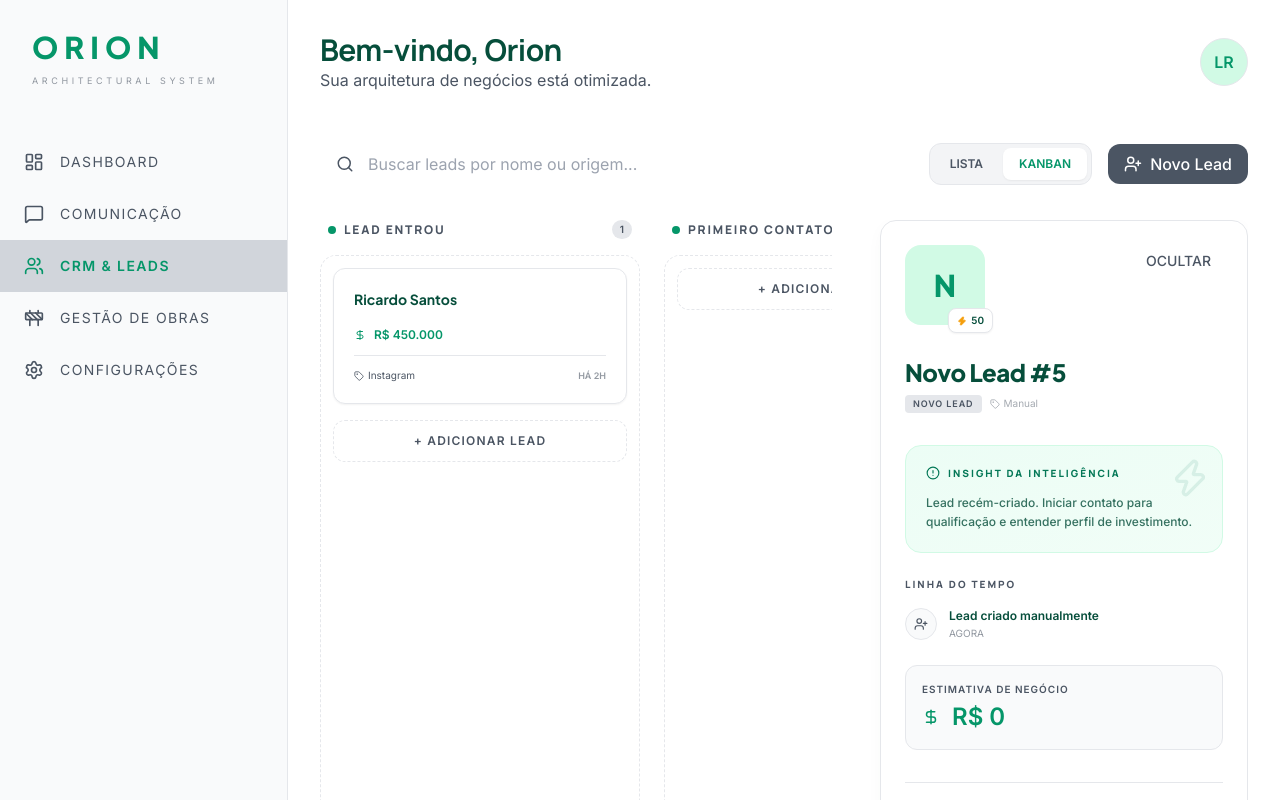
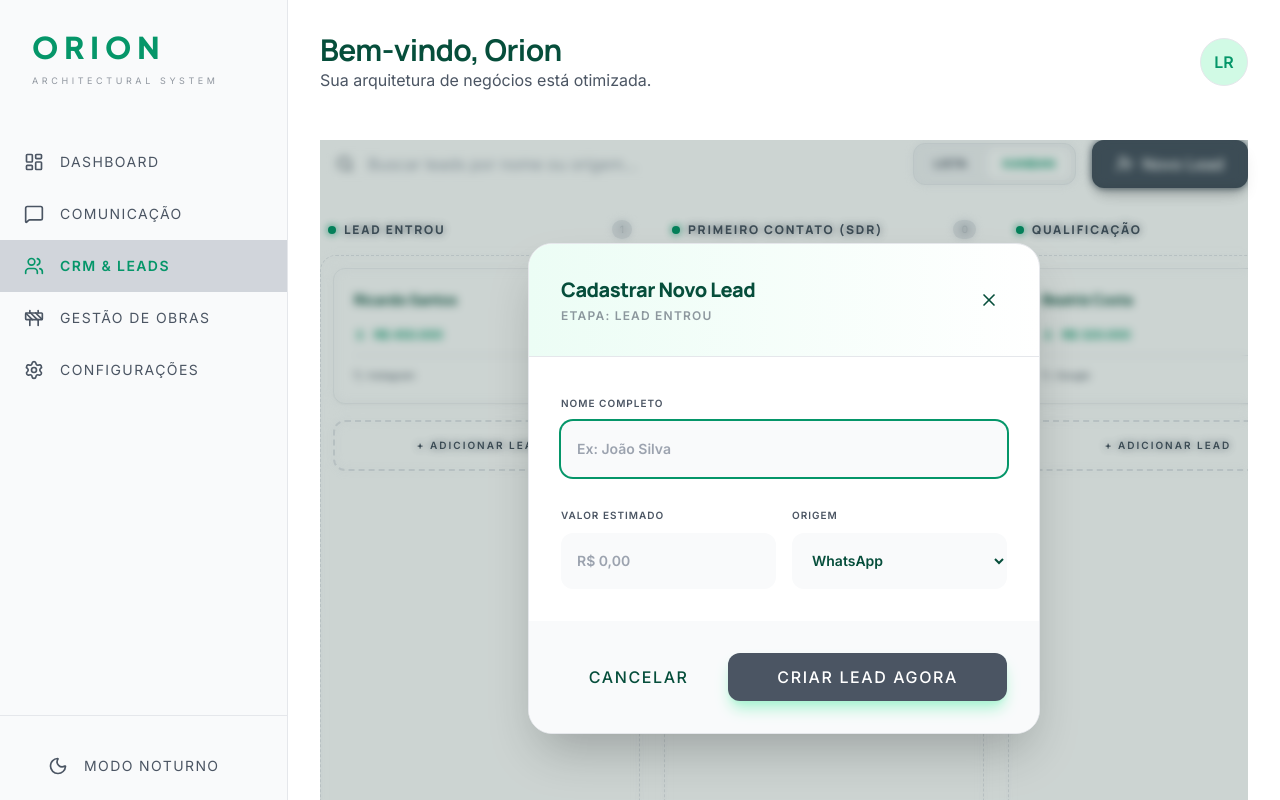
Before and after one commit to leonelbentespro-antares/Construtora-Orion, a React (Vite) app: page /crm in a window 1280 px wide. Both pictures are taken after a click on the button "Novo Lead". Shown: the top 800 px of the page. Built offline with nearby package versions, Linux system fonts and the light colour scheme.

Commit message:
Implementação do sistema de cadastro de leads e integração com funil SDR/Closer

```diff
--- a/src/features/crm/CRM.tsx
+++ b/src/features/crm/CRM.tsx
@@ -108,6 +108,8 @@
   const [selectedLead, setSelectedLead] = useState<any>(null);
   const [view, setView] = useState<'list' | 'kanban'>('kanban');
   const [searchTerm, setSearchTerm] = useState('');
+  const [isAddingLead, setIsAddingLead] = useState(false);
+  const [newLeadForm, setNewLeadForm] = useState({ name: '', value: '', source: 'WhatsApp', status: 'Lead Entrou' });
 
   const [columns, setColumns] = useState([
     { id: 'lead-entrou', title: 'Lead Entrou', status: 'Lead Entrou' },
@@ -159,23 +161,33 @@
   };
 
   const addLead = () => {
-    const newId = leads.length + 1;
+    if (!newLeadForm.name.trim()) return;
+
+    const newId = Math.max(0, ...leads.map(l => l.id)) + 1;
     const newLead = {
       id: newId,
-      name: `Novo Lead #${newId}`,
-      status: 'Novo Lead',
-      value: 'R$ 0',
-      source: 'Manual',
+      name: newLeadForm.name,
+      status: newLeadForm.status,
+      value: newLeadForm.value || 'R$ 0',
+      source: newLeadForm.source,
       lastActivity: 'Agora',
       score: 50,
-      intelligence: "Lead recém-criado. Iniciar contato para qualificação e entender perfil de investimento.",
+      intelligence: "Lead recém-criado manualmente. Iniciar contato para qualificação.",
       activities: [
-        { id: 1, type: 'status', text: 'Lead criado manualmente', time: 'Agora', icon: 'user' }
+        { id: 1, type: 'status', text: 'Lead criado no sistema', time: 'Agora', icon: 'user' }
       ],
       notes: ""
     };
+
     setLeads([newLead, ...leads]);
     setSelectedLead(newLead);
+    setIsAddingLead(false);
+    setNewLeadForm({ name: '', value: '', source: 'WhatsApp', status: 'Lead Entrou' });
+  };
+
+  const openAddLead = (status = 'Lead Entrou') => {
+    setNewLeadForm(prev => ({ ...prev, status }));
+    setIsAddingLead(true);
   };
 
   return (
@@ -207,7 +219,7 @@
               KANBAN
             </button>
           </div>
-          <Button onClick={addLead} variant="primary" size="md" className="flex items-center gap-2 bg-[var(--primary)] text-white">
+          <Button onClick={() => openAddLead()} variant="primary" size="md" className="flex items-center gap-2 bg-[var(--primary)] text-white shadow-lg h-12 px-6">
             <UserPlus size={18} /> Novo Lead
           </Button>
         </div>
@@ -315,7 +327,7 @@
                             </Draggable>
                           ))}
                           {provided.placeholder}
-                          <button onClick={addLead} className="w-full py-3 rounded-xl border border-dashed border-[var(--outline)] text-[var(--on-surface-variant)] text-xs font-bold hover:bg-white hover:border-[var(--primary)] hover:text-[var(--primary)] transition-all uppercase tracking-widest">
+                          <button onClick={() => openAddLead(col.status)} className="w-full py-4 rounded-xl border-2 border-dashed border-[var(--outline)] text-[var(--on-surface-variant)] text-[10px] font-black hover:bg-white hover:border-[var(--primary)] hover:text-[var(--primary)] transition-all uppercase tracking-[0.2em]">
                             + Adicionar Lead
                           </button>
                         </div>
@@ -483,6 +495,77 @@
             </motion.aside>
           )}
         </AnimatePresence>
+
+        {/* Modal Adicionar Lead */}
+        <AnimatePresence>
+          {isAddingLead && (
+            <motion.div
+              initial={{ opacity: 0 }}
+              animate={{ opacity: 1 }}
+              exit={{ opacity: 0 }}
+              className="fixed inset-0 z-[100] flex items-center justify-center p-6 bg-emerald-950/20 backdrop-blur-sm"
+            >
+              <motion.div
+                initial={{ scale: 0.9, opacity: 0, y: 20 }}
+                animate={{ scale: 1, opacity: 1, y: 0 }}
+                exit={{ scale: 0.9, opacity: 0, y: 20 }}
+                className="w-full max-w-lg bg-[var(--surface)] rounded-3xl shadow-2xl border border-[var(--outline)] overflow-hidden"
+              >
+                <div className="p-8 border-b border-[var(--outline)] flex justify-between items-center bg-gradient-to-r from-emerald-50 to-transparent">
+                  <div>
+                    <h3 className="text-xl font-black text-[var(--on-surface)] tracking-tight">Cadastrar Novo Lead</h3>
+                    <p className="text-xs text-[var(--on-surface-variant)] mt-1 uppercase font-bold tracking-widest opacity-60">Etapa: {newLeadForm.status}</p>
+                  </div>
+                  <button onClick={() => setIsAddingLead(false)} className="p-2 hover:bg-white rounded-full transition-colors"><X size={20} /></button>
+                </div>
+
+                <div className="p-8 space-y-6">
+                  <div className="space-y-2">
+                    <label className="text-[10px] font-black uppercase tracking-widest text-[var(--on-surface-variant)]">Nome Completo</label>
+                    <Input
+                      autoFocus
+                      placeholder="Ex: João Silva"
+                      className="h-14 text-sm font-bold bg-[var(--surface-lowest)] border-none focus:ring-2 ring-[var(--primary)]"
+                      value={newLeadForm.name}
+                      onChange={e => setNewLeadForm({...newLeadForm, name: e.target.value})}
+                    />
+                  </div>
+
+                  <div className="grid grid-cols-2 gap-4">
+                    <div className="space-y-2">
+                      <label className="text-[10px] font-black uppercase tracking-widest text-[var(--on-surface-variant)]">Valor Estimado</label>
+                      <Input
+                        placeholder="R$ 0,00"
+                        className="h-14 text-sm font-bold bg-[var(--surface-lowest)] border-none focus:ring-2 ring-[var(--primary)]"
+                        value={newLeadForm.value}
+                        onChange={e => setNewLeadForm({...newLeadForm, value: e.target.value})}
+                      />
+                    </div>
+                    <div className="space-y-2">
+                      <label className="text-[10px] font-black uppercase tracking-widest text-[var(--on-surface-variant)]">Origem</label>
+                      <select
+                        className="w-full h-14 px-4 rounded-xl text-sm font-bold bg-[var(--surface-lowest)] border-none focus:ring-2 ring-[var(--primary)]"
+                        value={newLeadForm.source}
+                        onChange={e => setNewLeadForm({...newLeadForm, source: e.target.value})}
+                      >
+                        <option>WhatsApp</option>
+                        <option>Instagram</option>
+                        <option>Google</option>
+                        <option>Indicação</option>
+                        <option>Manual</option>
+                      </select>
+                    </div>
+                  </div>
+                </div>
+
+                <div className="p-8 bg-[var(--surface-lowest)] flex gap-3">
+                  <Button onClick={() => setIsAddingLead(false)} variant="ghost" className="flex-1 h-12 font-bold uppercase text-[10px] tracking-widest">Cancelar</Button>
+                  <Button onClick={addLead} variant="primary" className="flex-[2] h-12 bg-[var(--primary)] text-white font-black uppercase text-[10px] tracking-widest shadow-lg shadow-emerald-200">Criar Lead Agora</Button>
+                </div>
+              </motion.div>
+            </motion.div>
+          )}
+        </AnimatePresence>
       </div>
     </div>
   );
```
